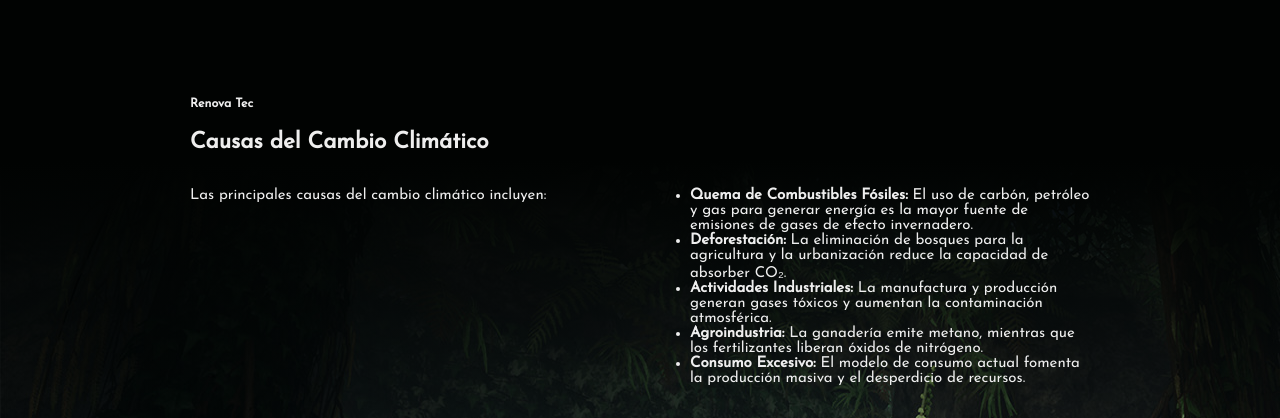
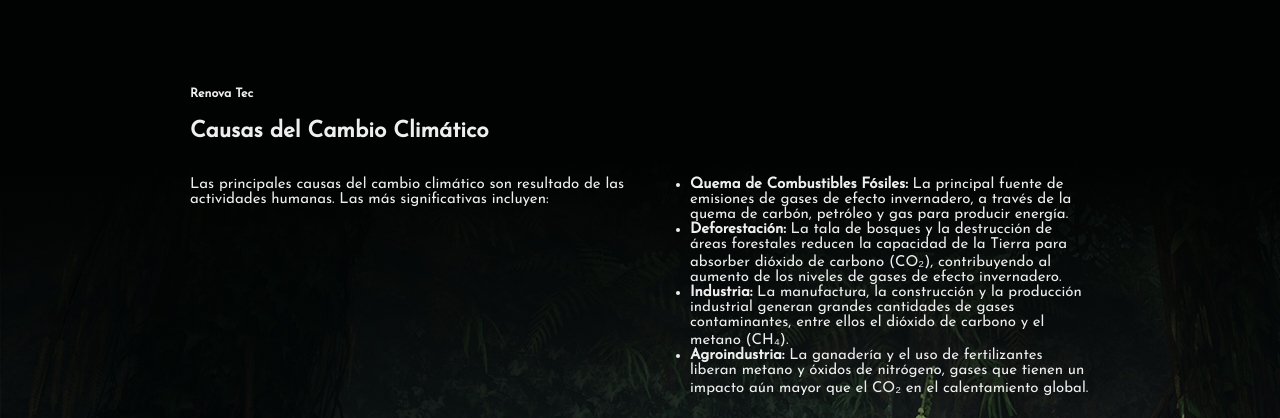
Before and after one commit to andradex02/andradex02.github.io, a PHP site: page /index3.html in a window 1280 px wide. Shown: the part 1439-1857 px from the top of the page. Run offline with PHP 8.4, Linux system fonts and the light colour scheme.

Commit message:
Add files via upload

```diff
--- a/db.php
+++ b/db.php
@@ -1,5 +1,5 @@
 <?php
-$servername = " mysql.webcindario.com "; // Cambia esto si tu servidor no está en localhost
+$servername = " mysql.webcindario.com"; // Cambia esto si tu servidor no está en localhost
 $username = "sensores";        // Usuario de MySQL (por defecto es "root")
 $password = "andrade.02";            // Contraseña de MySQL (por defecto es "")
 $dbname = "sensores";      // Nombre de la base de datos
--- a/index2.html
+++ b/index2.html
@@ -12,6 +12,10 @@
         <a href="#" class="logo">Renova Tec</a>
         <nav>
             <a href="index.html" class="active">Inicio</a>
+            <a href="#">Servicios</a>
+            <a href="#">Habilidades</a>
+            <a href="#">Educación</a>
+            <a href="#">Experiencia</a>
             <a href="mailto: renovatec00@gmail.com?subject=Asunto%20del%20mensaje&body=Contenido%20del%20mensaje">Contacto</a>
         </nav>
     </header>
@@ -20,7 +24,7 @@
     <!-- Sección de sensores -->
     <section class="sensor-data">
         <div class="container">
-            <h1>Resultado en tiempo real</h1>
+            <h1>Huerta GAIA resultado en tiempo real</h1>
             <table id="sensorTable">
                 <thead>
                     <tr>
--- a/index3.html
+++ b/index3.html
@@ -3,33 +3,32 @@
 <head>
     <meta charset="UTF-8">
     <meta name="viewport" content="width=device-width, initial-scale=1.0">
-    <title>Cambio Climático</title>
+    <title>Cambio climatico</title>
     <link rel="stylesheet" href="style3.css">
 </head>
 <body>
+
     <div class="container">
-        <!-- Banner -->
         <div class="banner">
             <div class="bg-group">
                 <div class="bg"></div>
                 <div class="bg"></div>
                 <div class="bg">
-                    <h5>Cambio Climático</h5>
+
+                    <h5>Cambio climatico</h5>
                     <h5>Renova Tec</h5>
                 </div>
                 <div class="bg"></div>
                 <div class="bg"></div>
             </div>
         </div>
-
-        <!-- Sección 1: ¿Qué es el Cambio Climático? -->
         <div class="tab tab1">
             <div class="content">
                 <h5>Renova Tec</h5>
                 <h2>¿Qué es el Cambio Climático?</h2>
                 <div class="des">
-                    <p>El cambio climático implica alteraciones significativas y duraderas en los patrones climáticos del planeta. Aunque puede ocurrir naturalmente, el cambio climático actual es mayormente causado por actividades humanas. Estas actividades han acelerado la concentración de gases de efecto invernadero, lo que provoca un calentamiento global sin precedentes.</p>
-                    <p>Entre los principales gases de efecto invernadero están el dióxido de carbono (CO₂), el metano (CH₄) y los óxidos de nitrógeno (N₂O), liberados por la quema de combustibles fósiles, la deforestación y la agroindustria.</p>
+                    <p>El cambio climático se refiere a los cambios a largo plazo en las temperaturas y los patrones climáticos globales. Aunque estos cambios pueden ser naturales, como resultado de variaciones en la actividad solar o grandes erupciones volcánicas, en la actualidad el cambio climático se está viendo acelerado debido a las actividades humanas. Desde la Revolución Industrial en el siglo XIX, la quema de combustibles fósiles como el carbón, el petróleo y el gas, ha aumentado la concentración de gases de efecto invernadero en la atmósfera, lo que contribuye al calentamiento global.</p>
+
                     <div>
                         <img src="https://th.bing.com/th/id/OIP.1Phk8O77cR5b0bUMS9GcQwHaDt?rs=1&pid=ImgDetMain" alt="Cambio Climático"/>
                     </div>
@@ -43,14 +42,14 @@
                 <h5>Renova Tec</h5>
                 <h2>Causas del Cambio Climático</h2>
                 <div class="des">
-                    <p>Las principales causas del cambio climático incluyen:</p>
+                    <p>Las principales causas del cambio climático son resultado de las actividades humanas. Las más significativas incluyen:</p>
                     <ul>
-                        <li><strong>Quema de Combustibles Fósiles:</strong> El uso de carbón, petróleo y gas para generar energía es la mayor fuente de emisiones de gases de efecto invernadero.</li>
-                        <li><strong>Deforestación:</strong> La eliminación de bosques para la agricultura y la urbanización reduce la capacidad de absorber CO₂.</li>
-                        <li><strong>Actividades Industriales:</strong> La manufactura y producción generan gases tóxicos y aumentan la contaminación atmosférica.</li>
-                        <li><strong>Agroindustria:</strong> La ganadería emite metano, mientras que los fertilizantes liberan óxidos de nitrógeno.</li>
-                        <li><strong>Consumo Excesivo:</strong> El modelo de consumo actual fomenta la producción masiva y el desperdicio de recursos.</li>
+                        <li><strong>Quema de Combustibles Fósiles:</strong> La principal fuente de emisiones de gases de efecto invernadero, a través de la quema de carbón, petróleo y gas para producir energía.</li>
+                        <li><strong>Deforestación:</strong> La tala de bosques y la destrucción de áreas forestales reducen la capacidad de la Tierra para absorber dióxido de carbono (CO₂), contribuyendo al aumento de los niveles de gases de efecto invernadero.</li>
+                        <li><strong>Industria:</strong> La manufactura, la construcción y la producción industrial generan grandes cantidades de gases contaminantes, entre ellos el dióxido de carbono y el metano (CH₄).</li>
+                        <li><strong>Agroindustria:</strong> La ganadería y el uso de fertilizantes liberan metano y óxidos de nitrógeno, gases que tienen un impacto aún mayor que el CO₂ en el calentamiento global.</li>
                     </ul>
+
                     <div>
                         <img src="https://tse2.mm.bing.net/th?id=OIP.f2sLwLLn3kyFH4vsgqjvUAHaE7&pid=Api&P=0&h=180" alt="Causas del Cambio Climático"/>
                     </div>
@@ -64,14 +63,14 @@
                 <h5>Renova Tec</h5>
                 <h2>Efectos del Cambio Climático</h2>
                 <div class="des">
-                    <p>El cambio climático tiene impactos directos e indirectos en la naturaleza y las sociedades humanas:</p>
+                    <p>El cambio climático está causando efectos graves que ya afectan a los ecosistemas, la biodiversidad y las sociedades humanas. Algunos de los principales efectos son:</p>
                     <ul>
-                        <li><strong>Deshielo de los Polos:</strong> La pérdida de glaciares aumenta el nivel del mar y amenaza ciudades costeras.</li>
-                        <li><strong>Eventos Climáticos Extremos:</strong> Tormentas, inundaciones, sequías y olas de calor son cada vez más intensas y frecuentes.</li>
-                        <li><strong>Pérdida de Biodiversidad:</strong> Ecosistemas enteros están en riesgo debido a cambios en sus condiciones climáticas.</li>
-                        <li><strong>Impactos en la Salud:</strong> Enfermedades relacionadas con el calor, contaminación del aire y desnutrición están en aumento.</li>
-                        <li><strong>Crisis Alimentaria:</strong> Cambios en los patrones climáticos afectan la producción agrícola global.</li>
+                        <li><strong>Aumento de la Temperatura Global:</strong> La temperatura promedio de la Tierra ha aumentado más de 1°C desde el siglo XIX, lo que afecta los climas y provoca fenómenos extremos.</li>
+                        <li><strong>Desglaciación:</strong> El deshielo de los glaciares en regiones polares está contribuyendo al aumento del nivel del mar, amenazando zonas costeras y ecosistemas.</li>
+                        <li><strong>Eventos Climáticos Extremos:</strong> El cambio climático está provocando un aumento en la frecuencia e intensidad de fenómenos meteorológicos extremos, como huracanes, sequías, olas de calor e inundaciones.</li>
+                        <li><strong>Impacto en la Biodiversidad:</strong> Muchas especies animales y vegetales están siendo desplazadas o enfrentando riesgos debido al cambio de sus hábitats naturales, lo que pone en peligro la biodiversidad.</li>
                     </ul>
+
                     <div>
                         <img src="https://tse2.mm.bing.net/th?id=OIP.klliuUit4Af7uh5JyFGh4AHaFN&pid=Api&P=0&h=180" alt="Efectos del Cambio Climático" style="max-width:100%; height:auto;">
                     </div>
@@ -85,21 +84,22 @@
                 <h5>Renova Tec</h5>
                 <h2>Soluciones al Cambio Climático</h2>
                 <div class="des">
-                    <p>Hay muchas maneras de combatir el cambio climático y sus impactos:</p>
+                    <p>Aunque el cambio climático es un desafío global, existen diversas soluciones que pueden ayudar a mitigar sus efectos y reducir sus causas:</p>
                     <ul>
-                        <li><strong>Energías Renovables:</strong> Incrementar el uso de fuentes de energía como la solar, eólica e hidráulica.</li>
-                        <li><strong>Conservación de Bosques:</strong> Proteger y reforestar áreas verdes para absorber CO₂.</li>
-                        <li><strong>Eficiencia Energética:</strong> Mejorar el diseño de edificios y el transporte para reducir el consumo de energía.</li>
-                        <li><strong>Acuerdos Globales:</strong> Iniciativas como el Acuerdo de París buscan compromisos internacionales para reducir las emisiones.</li>
-                        <li><strong>Conciencia Ciudadana:</strong> Cambiar hábitos, reducir el consumo y reciclar puede generar un gran impacto.</li>
+                        <li><strong>Transición a Energías Renovables:</strong> La adopción de energías limpias como la solar, eólica y geotérmica es clave para reducir la dependencia de los combustibles fósiles y las emisiones de gases de efecto invernadero.</li>
+                        <li><strong>Reforestación:</strong> La plantación de árboles y la restauración de bosques pueden absorber grandes cantidades de CO₂, lo que ayuda a contrarrestar las emisiones.</li>
+                        <li><strong>Mejora en la Eficiencia Energética:</strong> Mejorar la eficiencia de la energía en la industria, la construcción y el transporte puede reducir significativamente las emisiones.</li>
+                        <li><strong>Acciones Internacionales:</strong> Los acuerdos internacionales, como el Acuerdo de París, buscan que los países trabajen juntos para reducir las emisiones y limitar el calentamiento global a 1.5°C.</li>
                     </ul>
+
                     <div>
-                        <img src="https://tse1.mm.bing.net/th?id=OIP.X6iCwQ-1xGSiJlKPtMr_JwHaEK&pid=Api&P=0" alt="Soluciones al Cambio Climático"/>
+                        <img src="" alt="Soluciones al Cambio Climático"/>
                     </div>
                 </div>
             </div>
         </div>
     </div>
+
     <script src="app2.js"></script>
 </body>
 </html>
```
Also changed, not shown: style2.css (+2 -88 lines).
